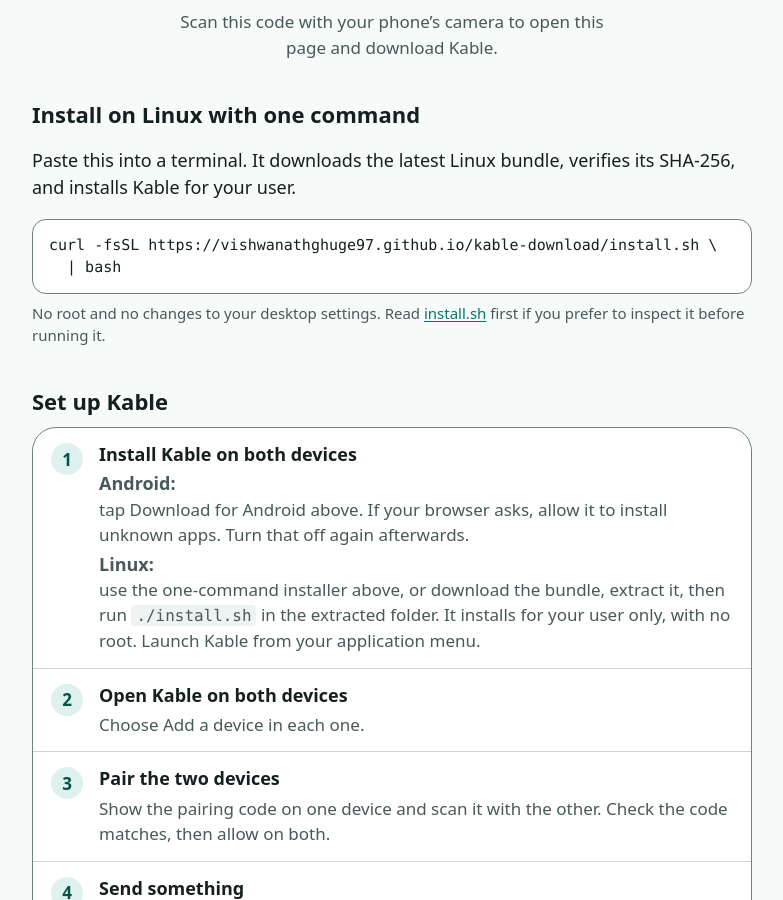
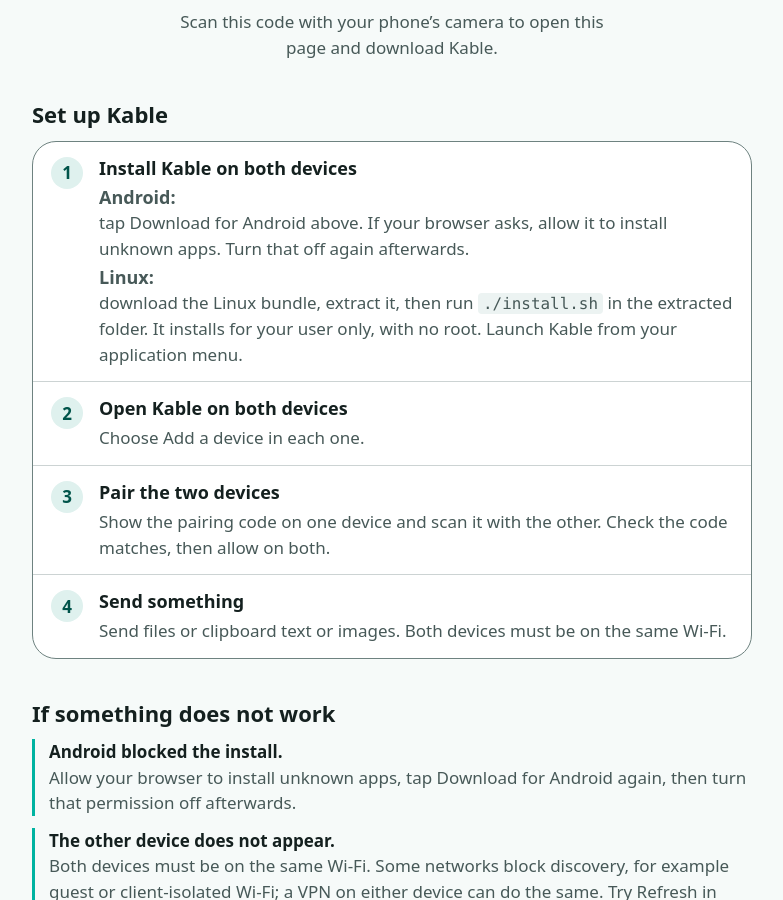
Before and after one commit to vishwanathghuge97/kable-download, a plain HTML site: page index.html in a window 1280 px wide. Shown: the part 1051-1951 px from the top of the page, without its empty margins (248-1031 px from the left). Drawn offline with Linux system fonts and the light colour scheme.

Commit message:
Remove the one-command Linux installer
Drop install.sh and the one-command section. Linux users download the
tarball and run the per-user installer as before.

```diff
--- a/index.html
+++ b/index.html
@@ -185,32 +185,6 @@
       font-family: ui-monospace, SFMono-Regular, Menlo, Consolas, monospace;
       font-size: 0.9375em;
       overflow-wrap: anywhere;
-    }
-
-    pre {
-      margin: 12px 0 0;
-      padding: 14px 16px;
-      overflow-x: auto;
-      border: 1.5px solid var(--outline);
-      border-radius: 14px;
-      background: var(--surface);
-      color: var(--text);
-      font-family: ui-monospace, SFMono-Regular, Menlo, Consolas, monospace;
-      font-size: 0.9375rem;
-      line-height: 1.5;
-    }
-
-    pre code {
-      padding: 0;
-      background: none;
-      font-size: inherit;
-      overflow-wrap: normal;
-      white-space: pre;
-    }
-
-    pre.command code {
-      overflow-wrap: anywhere;
-      white-space: pre-wrap;
     }
 
     .compatibility {
@@ -528,21 +502,6 @@
         </figure>
       </section>
 
-      <section class="section" aria-labelledby="linux-command-title">
-        <h2 id="linux-command-title">Install on Linux with one command</h2>
-        <p>
-          Paste this into a terminal. It downloads the latest Linux bundle,
-          verifies its SHA-256, and installs Kable for your user.
-        </p>
-        <pre class="command"><code>curl -fsSL https://vishwanathghuge97.github.io/kable-download/install.sh \
-  | bash</code></pre>
-        <p class="fineprint">
-          No root and no changes to your desktop settings. Read
-          <a href="install.sh">install.sh</a> first if you prefer to inspect it
-          before running it.
-        </p>
-      </section>
-
       <section class="section" aria-labelledby="setup-title">
         <h2 id="setup-title">Set up Kable</h2>
         <!-- role="list" keeps list semantics in Safari, which drops them for
@@ -558,11 +517,10 @@
                 again afterwards.
               </p>
               <p>
-                <strong>Linux:</strong> use the one-command installer above,
-                or download the bundle, extract it, then run
-                <code>./install.sh</code> in the extracted folder. It installs
-                for your user only, with no root. Launch Kable from your
-                application menu.
+                <strong>Linux:</strong> download the Linux bundle, extract it,
+                then run <code>./install.sh</code> in the extracted folder. It
+                installs for your user only, with no root. Launch Kable from
+                your application menu.
               </p>
             </div>
           </li>
```
Also changed, not shown: 2 other files.
